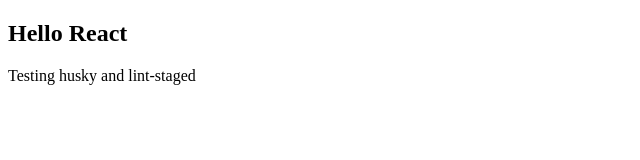
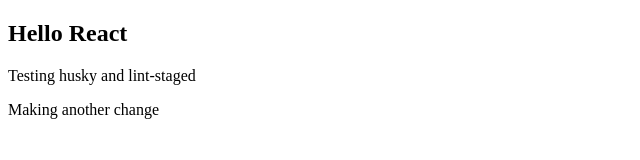
Before and after one commit to fahadahmed/fhdamd, a Gatsby site in the folder packages/frontend/: page / in a window 1280 px wide. Shown: the whole page, without its empty margins (0-640 px from the left). Built offline with nearby package versions, Linux system fonts and the light colour scheme; Gatsby itself is replaced by a stand-in of ours.

Commit message:
FHD-1 testing husky and lint-staged again

```diff
--- a/packages/frontend/src/pages/index.tsx
+++ b/packages/frontend/src/pages/index.tsx
@@ -5,6 +5,7 @@
     <div>
       <h2>Hello React</h2>
       <p>Testing husky and lint-staged</p>
+      <p>Making another change</p>
     </div>
   );
 }
```
Also changed, not shown: package.json (+13 -3 lines).
